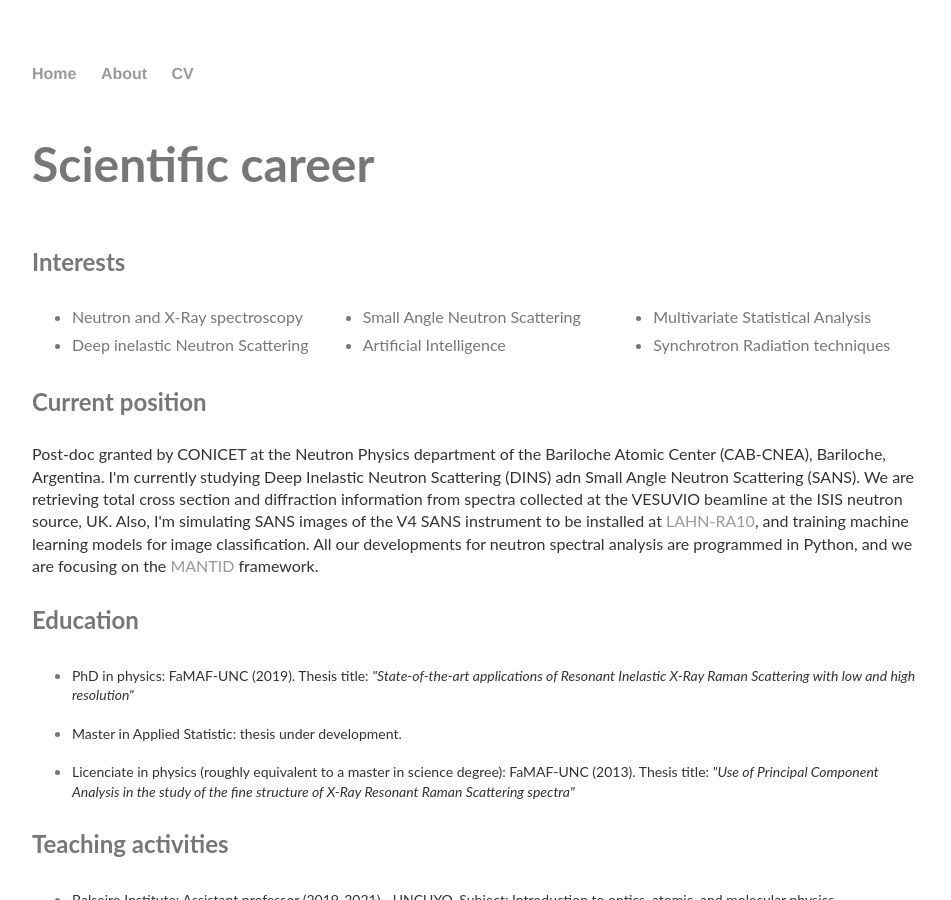
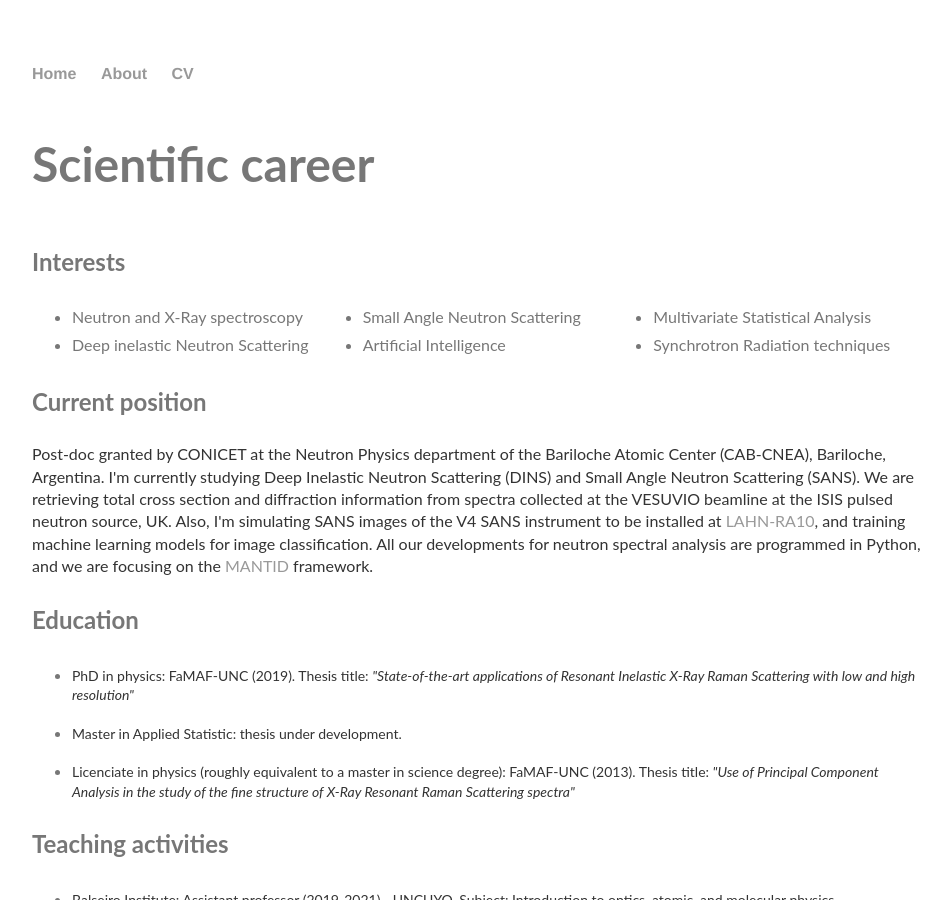
Before and after one commit to jorobledo/jorobledo.github.io, a Jekyll site: the page built from cv/index.html, in a window 1280 px wide and 900 px high. Shown: the whole window, without its empty margins (160-1111 px from the left). Built offline with Jekyll 4.4.1, drawn with Linux system fonts in a browser that asks for light colours.

Commit message:
correct typo

```diff
--- a/cv/index.html
+++ b/cv/index.html
@@ -18,8 +18,8 @@ title: CV
 		<h2>Current position</h2>
 
 		<p style="font-size: 16px;"> Post-doc granted by CONICET at the Neutron Physics department of the Bariloche Atomic Center (CAB-CNEA),
-			Bariloche, Argentina. I'm currently studying Deep Inelastic Neutron Scattering (DINS) adn Small Angle Neutron Scattering (SANS).
-			We are retrieving total cross section and diffraction information from spectra collected at the VESUVIO beamline at the ISIS neutron
+			Bariloche, Argentina. I'm currently studying Deep Inelastic Neutron Scattering (DINS) and Small Angle Neutron Scattering (SANS).
+			We are retrieving total cross section and diffraction information from spectra collected at the VESUVIO beamline at the ISIS pulsed neutron
 			source, UK. Also, I'm simulating SANS images of the V4 SANS instrument to be installed at
 			<a href="https://www.lahn.cnea.gov.ar/">LAHN-RA10</a>, and training machine
 			learning models for image classification. All our developments for neutron spectral analysis are programmed in Python, and we are
```
